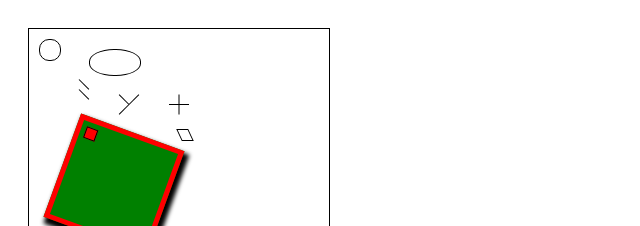
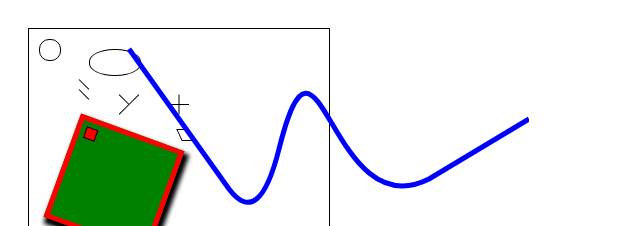
Before and after one commit to dnewcome/Donatello, a plain HTML site: page draw.html in a window 1280 px wide. Shown: the top 226 px of the page, without its empty margins (0-640 px from the left). Drawn offline with Linux system fonts and the light colour scheme.

Commit message:
added path functionality, refactored a bit

```diff
--- a/donatello.js
+++ b/donatello.js
@@ -25,9 +25,8 @@ function Donatello( id, x, y, w, h ) {
 *  The idea is to construct a container that
 *  has no visible properties by default.
 */
-Donatello.paper = function() {
-	// return a new Donatello instance
-	// with no visible properties
+Donatello.paper = function( id, x, y, z, w, h ) {
+	return new Donatello( id, x, y, z, w, h );
 }
 
 /**
@@ -61,18 +60,18 @@ Donatello.prototype.rotate = function( deg ) {
 	this.dom.style[ Donatello.transform ] = 'rotate(' + deg + 'deg)';
 }
 
+Donatello.prototype.clear = function() {
+	while( this.dom.hasChildNodes() ) {
+		this.dom.removeChild( this.dom.lastChild );
+	}
+}
+
 /**
  */
 Donatello.prototype.circle = function( x, y, r ) {
-	var el = document.createElement( 'div' );
-	el.style.position = 'absolute';
-	el.style.top = y - r + 'px';
-	el.style.left = x - r + 'px';
-	el.style.width = 2*r + 'px';
-	el.style.height = 2*r + 'px';
+	var el = Donatello.createElement( x-r, y-r, 2*r, 2*r, 'div');
 	el.style.borderRadius = r + 'px';
 	el.style.border = '1px solid black';
-
 	this.dom.appendChild( el );
 }
 
@@ -91,12 +90,7 @@ Donatello.prototype.setStrokeWidth = function( width ) {
  * Ellipse is similar to circle, should consolidate
  */
 Donatello.prototype.ellipse = function( x, y, r1, r2 ) {
-	var el = document.createElement( 'div' );
-	el.style.position = 'absolute';
-	el.style.top = y + 'px';
-	el.style.left = x + 'px';
-	el.style.width = r1 + 'px';
-	el.style.height = r2 + 'px';
+	var el = Donatello.createElement( x, y, r1, r2, 'div');
 	el.style.borderRadius = r1 / 2  + 'px / ' + r2 / 2  + 'px';
 	el.style.border = '1px solid black';
 
@@ -104,15 +98,9 @@ Donatello.prototype.ellipse = function( x, y, r1, r2 ) {
 	return new Donatello( el );
 }
 
-Donatello.prototype.rect = function( x, y, dx, dy ) {
-	var el = document.createElement( 'div' );
-	el.style.position = 'absolute';
-	el.style.top = y + 'px';
-	el.style.left = x + 'px';
-	el.style.width = dx + 'px';
-	el.style.height = dy + 'px';
+Donatello.prototype.rect = function( x, y, w, h ) {
+	var el = Donatello.createElement( x, y, w, h, 'div');
 	el.style.border = '1px solid black';
-
 	this.dom.appendChild( el );
 	return new Donatello( el );
 }
@@ -122,12 +110,7 @@ Donatello.prototype.rect = function( x, y, dx, dy ) {
  * should consolidate the methods.
  */
 Donatello.prototype.pgram = function( x, y, dx, dy, a ) {
-	var el = document.createElement( 'div' );
-	el.style.position = 'absolute';
-	el.style.top = y + 'px';
-	el.style.left = x + 'px';
-	el.style.width = dx + 'px';
-	el.style.height = dy + 'px';
+	var el = Donatello.createElement( x, y, dx, dy, 'div');
 	el.style.border = '1px solid black';
 	el.style[ Donatello.transform ]= 'skew(' + a + 'deg)';
 	this.dom.appendChild( el );
@@ -137,11 +120,8 @@ Donatello.prototype.pgram = function( x, y, dx, dy, a ) {
 /**
  */
 Donatello.prototype.text = function( x, y, str ) {
-	var el = document.createElement( 'div' );
+	var el = Donatello.createElement( x, y, null, null, 'div');
 	el.innerHTML = str;
-	el.style.position = 'absolute';
-	el.style.top = y + 'px';
-	el.style.left = x + 'px';
 	this.dom.appendChild( el );
 	return new Donatello( el );
 }
@@ -149,13 +129,8 @@ Donatello.prototype.text = function( x, y, str ) {
 /**
  */
 Donatello.prototype.image = function( x, y, w, h, img ) {
-	var el = document.createElement( 'img' );
+	var el = Donatello.createElement( x, y, w, h, 'img');
 	el.src = img;
-	el.style.position = 'absolute';
-	el.style.top = y + 'px';
-	el.style.left = x + 'px';
-	el.style.width = w + 'px';
-	el.style.height = h + 'px';
 	this.dom.appendChild( el );
 	return new Donatello( el );
 }
@@ -171,6 +146,87 @@ Donatello.prototype.attr = function( obj ) {
 		this.dom.style[attr] = obj[attr];
 	}
 	return this.dom;
+}
+
+/**
+* Convenience constructor for creating
+* and initializing DOM elements.
+*/
+Donatello.createElement = function( x, y, w, h, name ) {
+	var el = document.createElement( name );
+	el.style.position = 'absolute';
+	el.style.top = y + 'px';
+	el.style.left = x + 'px';
+	el.style.width = w + 'px';
+	el.style.height = h + 'px';
+	return el;
+}
+
+/**
+* path creates an html canvas element
+* and translates svg commands to canvas
+* drawing commands.
+*
+* TODO: parameterize stroke width/style
+* and save command array to redraw on changes
+* currently path is drawn once and cannot be
+* altered later.
+*/
+Donatello.prototype.path = function( x, y, w, h, path ) {
+	var canvas = Donatello.createElement( x, y, w, h, 'canvas' );
+	// set coordinate w/h in addition to element css
+	canvas.width = w;
+	canvas.height = h;
+
+    var context = canvas.getContext("2d");
+
+	var lastx = 0, lasty = 0;
+    context.beginPath();
+	for( var i=0; i < path.length; i++ ) {
+		if( path[i][0] == "M" ) {
+			context.moveTo( path[i][1], path[i][2] );
+			lastx = path[i][1];
+			lasty = path[i][2];
+		}
+		// note relative path commands haven't been tested
+		else if( path[i][0] == "m" ) {
+			context.moveTo( lastx + path[i][1], lasty + path[i][2] );
+			lastx += path[i][1];
+			lasty += path[i][2];
+		}
+		else if( path[i][0] == "L" ) {
+			context.lineTo( path[i][1], path[i][2] );
+			lastx = path[i][1];
+			lasty = path[i][2];
+		}
+		// note relative path commands haven't been tested
+		else if( path[i][0] == "l" ) {
+			context.lineTo( lastx + path[i][1], lasty + path[i][2] );
+			lastx += path[i][1];
+			lasty += path[i][2];
+		}
+		else if( path[i][0] == "Q" ) {
+			context.quadraticCurveTo(
+				path[i][1], path[i][2],path[i][3], path[i][4]
+			);
+			lastx = path[i][3];
+			lasty = path[i][4];
+		}
+		else if( path[i][0] == "C" ) {
+			context.bezierCurveTo(
+				path[i][1], path[i][2],path[i][3], path[i][4], path[i][5], path[i][6]
+			);
+			lastx = path[i][5];
+			lasty = path[i][6];
+		}
+	}
+
+    context.lineWidth = 5;
+    context.strokeStyle = "#0000ff";
+    context.stroke();
+
+	this.dom.appendChild( canvas );
+	return new Donatello( canvas );
 }
 
 /**
--- a/draw.html
+++ b/draw.html
@@ -4,7 +4,8 @@
 	<script src="donatello.js" type="text/javascript"></script>
 	<script>
 		function main() {
-			var paper = new Donatello('paper-div', 20, 20, 300, 300 );
+			// var paper = new Donatello('paper-div', 20, 20, 300, 300 );
+			var paper = Donatello.paper('paper-div', 20, 20, 300, 300 );
 			var circle = paper.circle( 20, 20, 10 );
 			var pgram = paper.pgram( 150, 100, 10, 10, 25 );
 			var ellipse = paper.ellipse( 60, 20, 50, 25 );
@@ -34,6 +35,14 @@
 
 			var txt = paper.text( 200, 200, 'blah' );
 			var img = paper.image( 200, 220, 30, 20, 'http://www.google.com/intl/en_com/images/srpr/logo3w.png' );
+			var path = paper.path( 0, 0, 500, 500, [
+				// svg path commands
+				["M", 100, 20 ],
+				["L", 200, 160 ],
+				["Q", 230, 200, 250, 120 ],
+				["C", 290, -40, 300, 200, 400, 150 ],
+				["L", 500, 90 ]
+			] );
 		}
 	</script>
 	<style>
```
